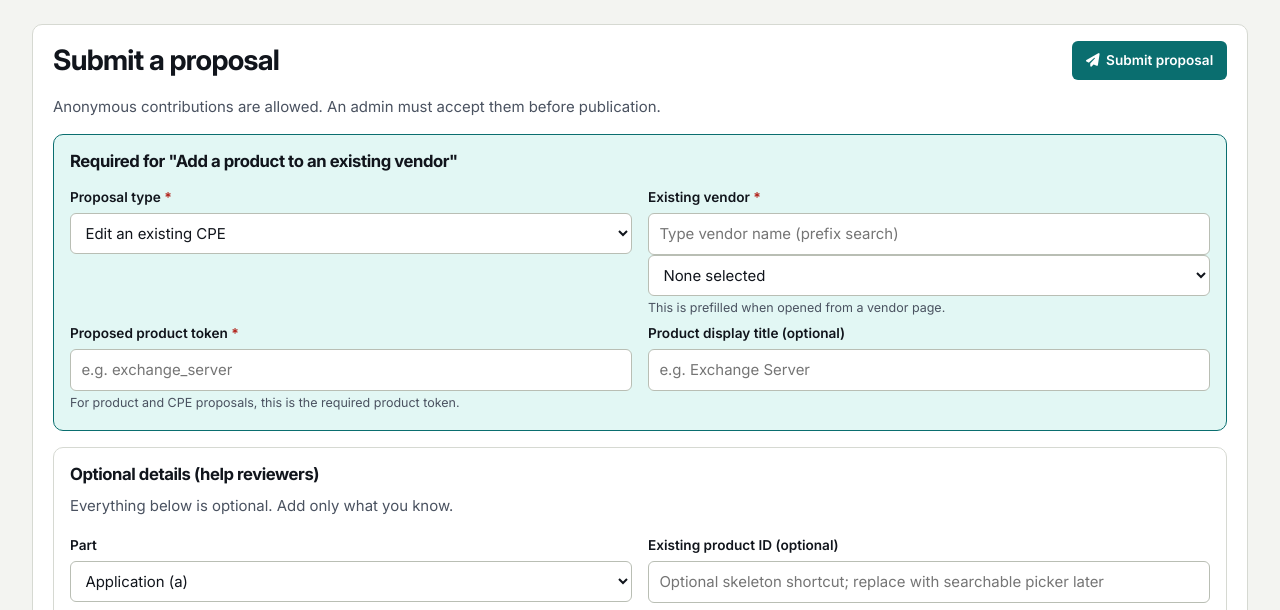
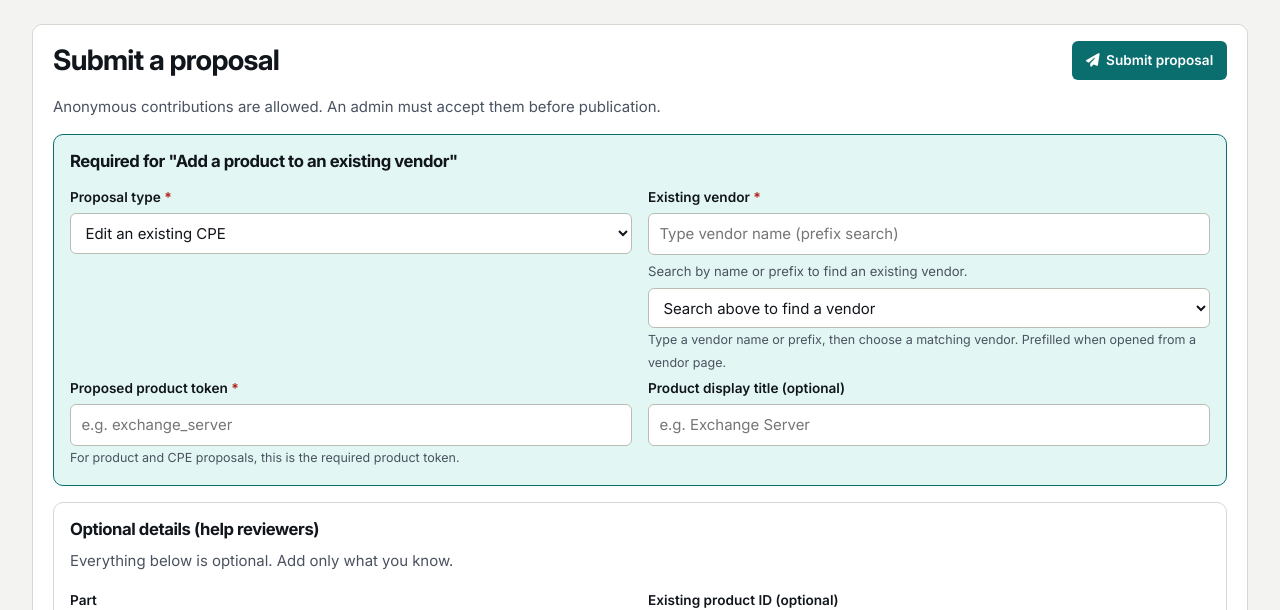
Before and after one commit to gcve-eu/cpe-editor, a Flask app: page /proposals/new in a window 1280 px wide. Shown: the part 60-670 px from the top of the page. Run offline with Flask 3, Linux system fonts and the light colour scheme.

Commit message:
Show proposal picker matches directly below search fields

```diff
--- a/app/static/css/editor.css
+++ b/app/static/css/editor.css
@@ -155,3 +155,9 @@ nav .mobile-nav-toggle { display: none; }
 .record-meta { display: flex; flex-wrap: wrap; gap: .35rem 1.5rem; margin: .75rem 0; font-size: .82rem; }
 .record-meta p { margin: 0; overflow-wrap: anywhere; }
 @media (max-width: 900px) { .entity-summary-grid { grid-template-columns: 1fr; gap: 0; } }
+
+/* Search suggestions stay visible until the contributor chooses a result. */
+.picker-status { font-size: .82rem; margin: .4rem 0; }
+.suggestion-picker[size]:not([size="1"]) { padding: .25rem; background: var(--input-bg); }
+.suggestion-picker option { padding: .55rem .65rem; }
+.suggestion-picker option:checked { background: var(--primary-soft); color: var(--text); }
--- a/app/templates/proposal_form.html
+++ b/app/templates/proposal_form.html
@@ -46,7 +46,7 @@
                 >{{ preselected_vendor.title or preselected_vendor.name }}</option>
               {% endif %}
             </select>
-            <small class="muted">This is prefilled when opened from a vendor page.</small>
+            <small class="muted">Type a vendor name or prefix, then choose a matching vendor. Prefilled when opened from a vendor page.</small>
           </div>
           <div id="new_vendor_group" style="display:none;">
             <label for="proposed_vendor_name">New vendor token <span class="required-marker">*</span></label>
@@ -316,46 +316,90 @@
       };
     }
 
-    function setSelectOptions(selectEl, items, labelBuilder) {
-      const previousValue = selectEl.value;
-      const hasEmptyOption = Array.from(selectEl.options).some((opt) => opt.value === "");
-      selectEl.innerHTML = hasEmptyOption ? '<option value="">None selected</option>' : "";
+    function setSelectOptions(selectEl, items, labelBuilder, placeholder) {
+      const emptyOption = new Option(placeholder, "");
+      selectEl.replaceChildren(emptyOption);
       items.forEach((item) => {
-        const option = document.createElement("option");
-        option.value = item.id;
-        option.textContent = labelBuilder(item);
-        if (item.name) {
-          option.dataset.vendorName = item.name;
-        }
-        if (item.title) {
-          option.dataset.vendorTitle = item.title;
-        }
+        const option = new Option(labelBuilder(item), item.id);
+        option.dataset.vendorName = item.name || "";
+        option.dataset.vendorTitle = item.title || item.name || "";
         selectEl.appendChild(option);
       });
-      if (previousValue && Array.from(selectEl.options).some((opt) => opt.value === previousValue)) {
-        selectEl.value = previousValue;
-      }
-    }
-
-    async function fetchSuggestions(url, q) {
-      if (!q || q.length < 1) {
-        return [];
-      }
-      const response = await fetch(`${url}?q=${encodeURIComponent(q)}&limit=${suggestLimit}`);
-      if (!response.ok) {
-        return [];
-      }
-      const payload = await response.json();
-      return payload.items || [];
+      selectEl.value = "";
     }
 
     function connectPrefixSearch(searchInput, selectInput, url, labelBuilder) {
-      const runSearch = debounce(async () => {
+      const entity = url.includes("/vendors/") ? "vendor" : "product";
+      const status = document.createElement("p");
+      status.id = `${selectInput.id}_search_status`;
+      status.className = "picker-status muted";
+      status.setAttribute("role", "status");
+      selectInput.before(status);
+      searchInput.setAttribute("aria-label", `Search ${entity}s by name or prefix`);
+      searchInput.setAttribute("aria-describedby", status.id);
+      selectInput.setAttribute("aria-describedby", status.id);
+      selectInput.classList.add("suggestion-picker");
+      let revision = 0;
+      let controller;
+
+      function showSelection() {
+        if (selectInput.value) {
+          status.textContent = `Selected: ${selectInput.selectedOptions[0].textContent}`;
+          selectInput.size = 1;
+        } else {
+          status.textContent = searchInput.value.trim()
+            ? `Choose a matching ${entity} below.`
+            : `Search by name or prefix to find an existing ${entity}.`;
+        }
+      }
+      if (!selectInput.value) {
+        selectInput.options[0].textContent = `Search above to find a ${entity}`;
+      }
+      showSelection();
+      selectInput.addEventListener("change", showSelection);
+
+      const runSearch = debounce(async (q, searchRevision) => {
+        if (!q || searchRevision !== revision) return;
+        controller = new AbortController();
+        try {
+          const response = await fetch(`${url}?q=${encodeURIComponent(q)}&limit=${suggestLimit}`, {
+            signal: controller.signal,
+          });
+          if (!response.ok) throw new Error("Suggestion request failed");
+          const payload = await response.json();
+          if (searchRevision !== revision) return;
+          const items = payload.items || [];
+          setSelectOptions(selectInput, items, labelBuilder,
+            items.length ? `Choose a ${entity} from the matches below` : `No matching ${entity}s`);
+          // A native list keeps results visible and supports mouse, touch, and keyboard selection.
+          selectInput.size = items.length ? Math.min(items.length + 1, 6) : 1;
+          status.textContent = items.length
+            ? `${items.length === suggestLimit ? "Showing the first " : ""}${items.length} matching ${entity}${items.length === 1 ? "" : "s"}. Choose a result below.`
+            : `No ${entity}s match “${q}”. Try a different name or prefix.`;
+        } catch (error) {
+          if (error.name === "AbortError" || searchRevision !== revision) return;
+          setSelectOptions(selectInput, [], labelBuilder, `Search unavailable`);
+          selectInput.size = 1;
+          status.textContent = `Could not load ${entity}s. Edit the search to try again.`;
+        } finally {
+          if (searchRevision === revision) selectInput.removeAttribute("aria-busy");
+        }
+      }, 200);
+
+      searchInput.addEventListener("input", () => {
         const q = searchInput.value.trim();
-        const items = await fetchSuggestions(url, q);
-        setSelectOptions(selectInput, items, labelBuilder);
-      }, 200);
-      searchInput.addEventListener("input", runSearch);
+        revision += 1;
+        if (controller) controller.abort();
+        selectInput.size = 1;
+        setSelectOptions(selectInput, [], labelBuilder,
+          q ? `Searching for ${entity}s…` : `Search above to find a ${entity}`);
+        status.textContent = q
+          ? `Searching for ${entity}s…`
+          : `Search by name or prefix to find an existing ${entity}.`;
+        if (q) selectInput.setAttribute("aria-busy", "true");
+        else selectInput.removeAttribute("aria-busy");
+        runSearch(q, revision);
+      });
     }
 
     function syncRelationshipMode() {
@@ -415,6 +459,7 @@
       // stale selections when the user actively switches proposal type.
       if (isNewVendorProduct && !options.initial) {
         vendorSelect.value = "";
+        vendorSelect.dispatchEvent(new Event("change"));
         vendorNameInput.value = "";
       }
     }
```
